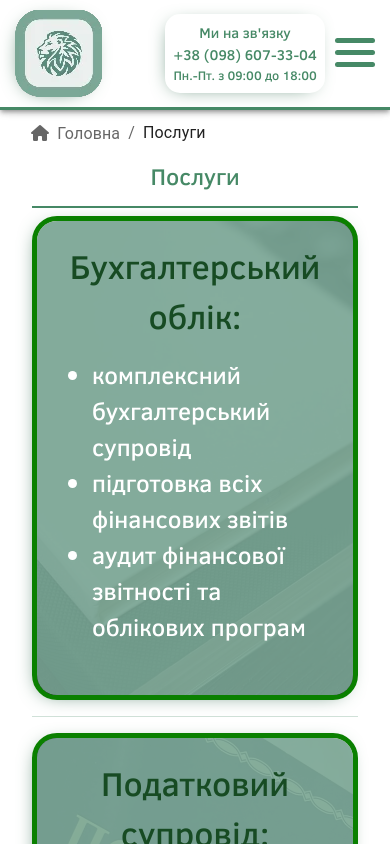
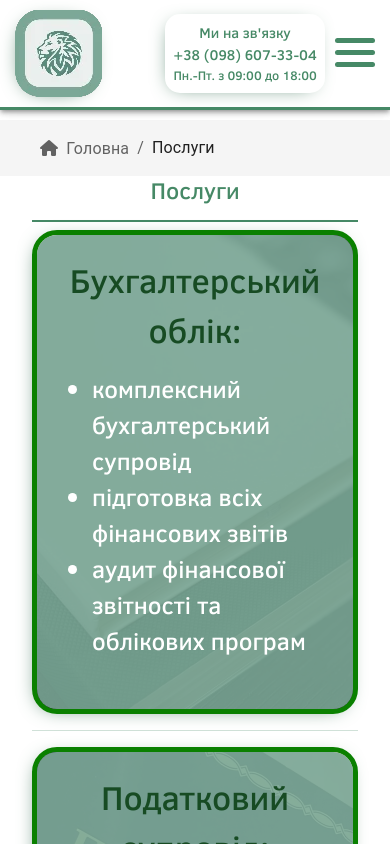
Before and after one commit to OlgaStam/my-react-app, a React (Create React App) app: page /Serve in a window 390 px wide. Shown: the top 844 px of the page. Built offline with nearby package versions, Linux system fonts and the light colour scheme.

Commit message:
фон крошкам

```diff
--- a/src/Components/Breadcrumbs/Breadcrumbs.tsx
+++ b/src/Components/Breadcrumbs/Breadcrumbs.tsx
@@ -8,7 +8,6 @@ const breadcrumbNameMap: { [key: string]: string } = {
     '/Contact': 'Контакти',
     '/Price': 'Ціни',
     '/Serve': 'Послуги',
-    // Добавь сюда другие страницы
 }
 
 const AppBreadcrumbs: React.FC = () => {
@@ -18,12 +17,9 @@ const AppBreadcrumbs: React.FC = () => {
     const isHomePage = location.pathname === '/'
 
     return (
-        <div>
+        <div className="breadcrumb-container">
             {!isHomePage && (
-                <Breadcrumbs
-                    aria-label="breadcrumb"
-                    className="breadcrumb container"
-                >
+                <Breadcrumbs aria-label="breadcrumb" className="breadcrumb">
                     <Link
                         component={RouterLink}
                         to="/"
--- a/src/Container/App/App.scss
+++ b/src/Container/App/App.scss
@@ -115,3 +115,20 @@ i {
     border-color: #468966;
     box-shadow: 0 0 0 0.25rem #46896640;
 }
+
+.breadcrumb-container {
+    background-color: #f5f5f5; /* Серый фон для контейнера */
+    padding: 15px 0; /* Отступ сверху и снизу */
+    width: 100%; /* На всю ширину экрана */
+}
+
+.breadcrumb {
+    max-width: 1200px; /* Максимальная ширина для центровки */
+    margin: 0 auto; /* Центрирование контейнера */
+}
+@media (max-width: 1200px) {
+    .breadcrumb {
+        max-width: 100%; /* Использовать полную ширину экрана */
+        padding: 0 40px; /* Уменьшенные отступы */
+    }
+}
--- a/src/Container/App/App.tsx
+++ b/src/Container/App/App.tsx
@@ -9,18 +9,18 @@ import Home from '../../Pages/Home/Home'
 import Contact from '../../Pages/Contact/Contact'
 import Price from '../../Pages/Price/Price'
 import Serve from '../../Pages/Serve/Serve'
-import './App.scss'
 import AppBreadcrumbs from '../../Components/Breadcrumbs/Breadcrumbs'
 import UpButton from '../../Components/UpButton/UpButton'
+import './App.scss'
 const NotFound = () => <h1>404 - Страница не найдена</h1>
 
 const App = () => {
     return (
         <StyledEngineProvider injectFirst>
             <Header />
+            {/* Хлебные крошки */}
+            <AppBreadcrumbs />
             <Container>
-                {/* Хлебные крошки */}
-                <AppBreadcrumbs />
                 <UpButton />
                 <Routes>
                     <Route path="/" element={<Home />} />
--- a/src/Pages/Home/Home.scss
+++ b/src/Pages/Home/Home.scss
@@ -61,7 +61,6 @@
     display: flex;
     flex-direction: column;
 }
-
 .content-block {
     position: relative;
     display: flex;
@@ -71,6 +70,9 @@
     margin: 0 30px 60px 30px;
 }
 
+.choose {
+    flex-wrap: nowrap;
+}
 .content-block__bg {
     position: relative;
     background-image: url('second.webp');
--- a/src/Pages/Home/Home.tsx
+++ b/src/Pages/Home/Home.tsx
@@ -66,7 +66,7 @@ const Home = () => {
             <div className="content-block__bg">
                 <Container>
                     <div className="content-block__title">Нас обирають:</div>
-                    <div className="content-block">
+                    <div className="content-block choose">
                         <div className="content-block__item">
                             <p className="content-block__item-header">
                                 Mалий та середній бізнес (ТОВ, ФОП)
```
